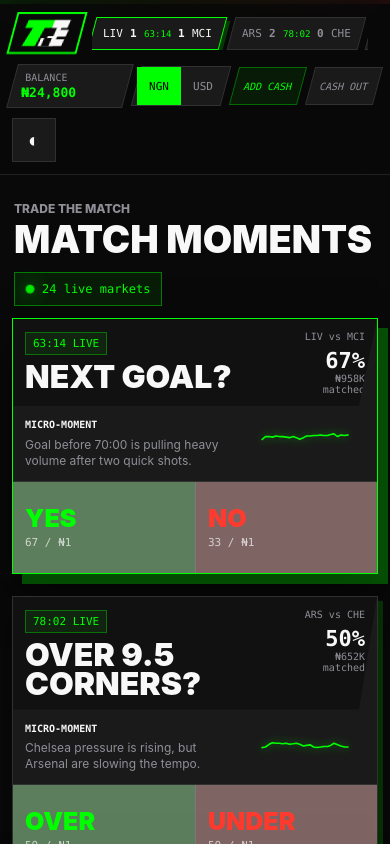
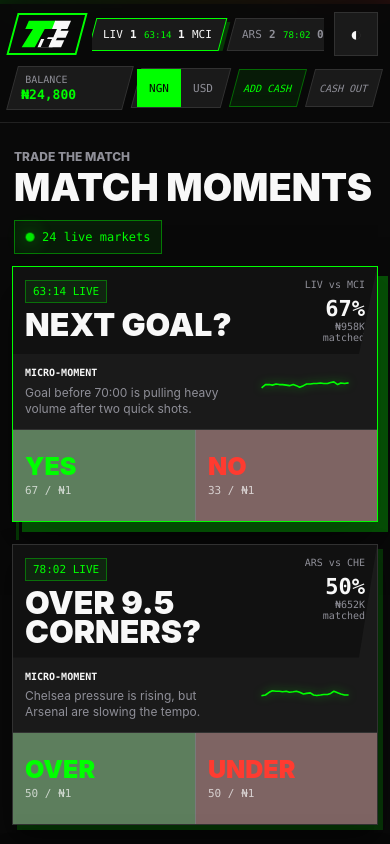
Before and after one commit to OutstandingVick/TeiVF, a Next.js app: page / in a window 390 px wide. Shown: the top 844 px of the page. Built offline with nearby package versions, Linux system fonts and the light colour scheme.

Commit message:
added new features

```diff
--- a/src/styles.css
+++ b/src/styles.css
@@ -785,9 +785,15 @@
 
   .wallet-shell {
     grid-column: 1 / -1;
+    grid-row: 2;
     display: grid;
     grid-template-columns: minmax(0, 1fr) auto auto auto;
     gap: 8px;
+  }
+
+  .theme-toggle {
+    grid-column: 3;
+    grid-row: 1;
   }
 
   .wallet-balance {
```
